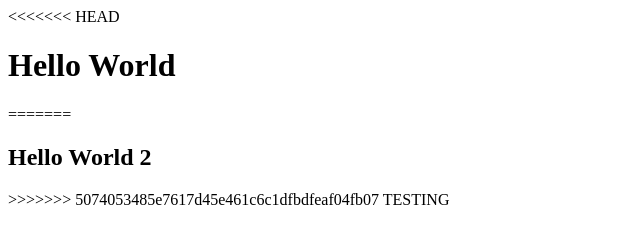
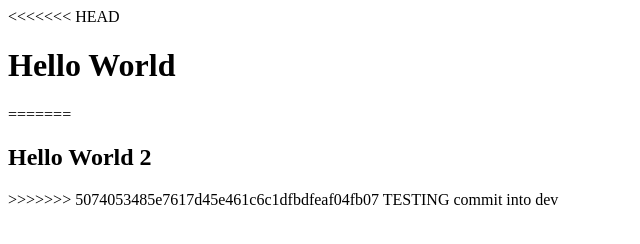
Before and after one commit to nadjwarazali/sourcetreepractice, a plain HTML site: page index.html in a window 1280 px wide. Shown: the whole page, without its empty margins (0-640 px from the left). Drawn offline with Linux system fonts and the light colour scheme.

Commit message:
Added Dev

```diff
--- a/index.html
+++ b/index.html
@@ -17,4 +17,5 @@
 >>>>>>> 5074053485e7617d45e461c6c1dfbdfeaf04fb07
 
 TESTING
+commit into dev
 </html>
```
